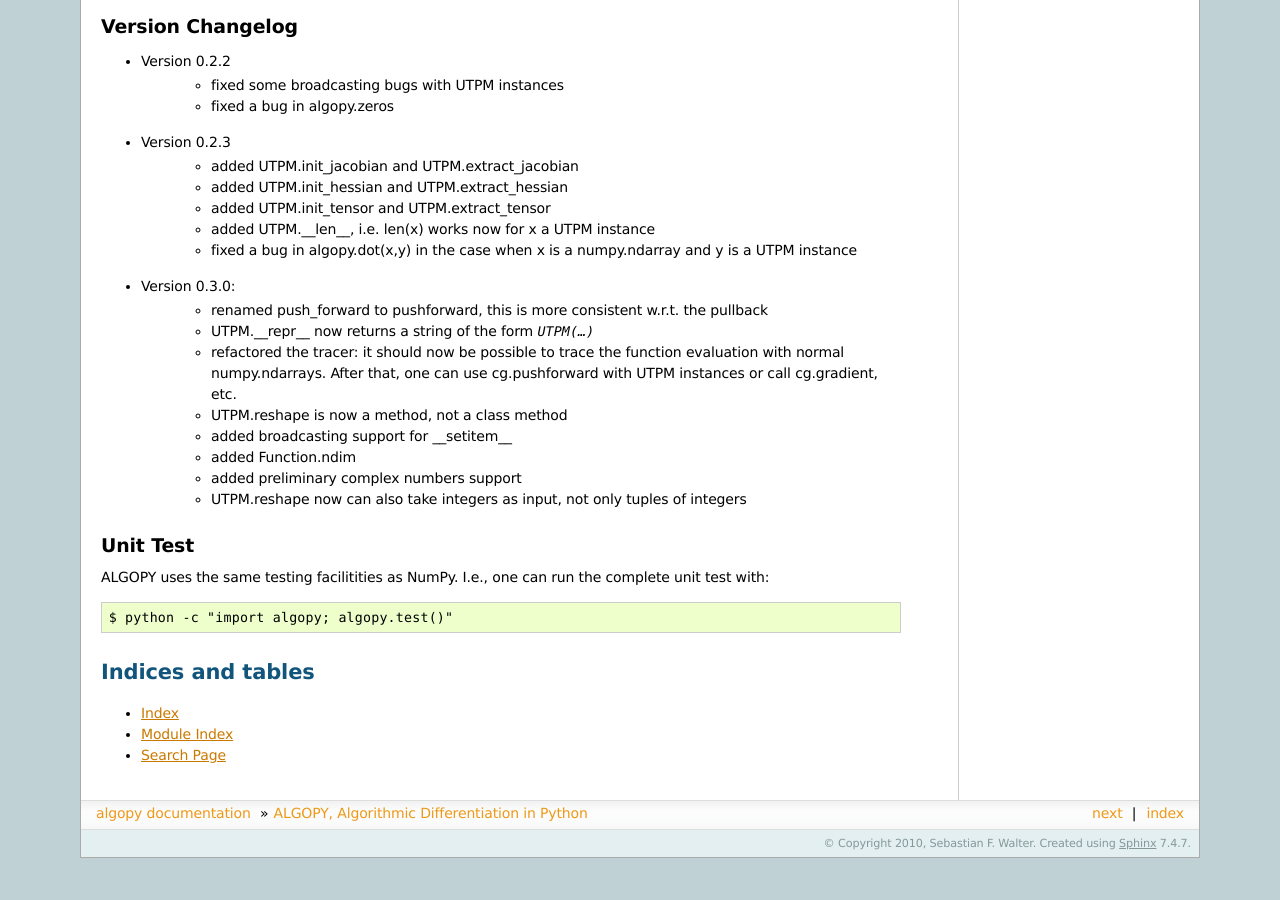
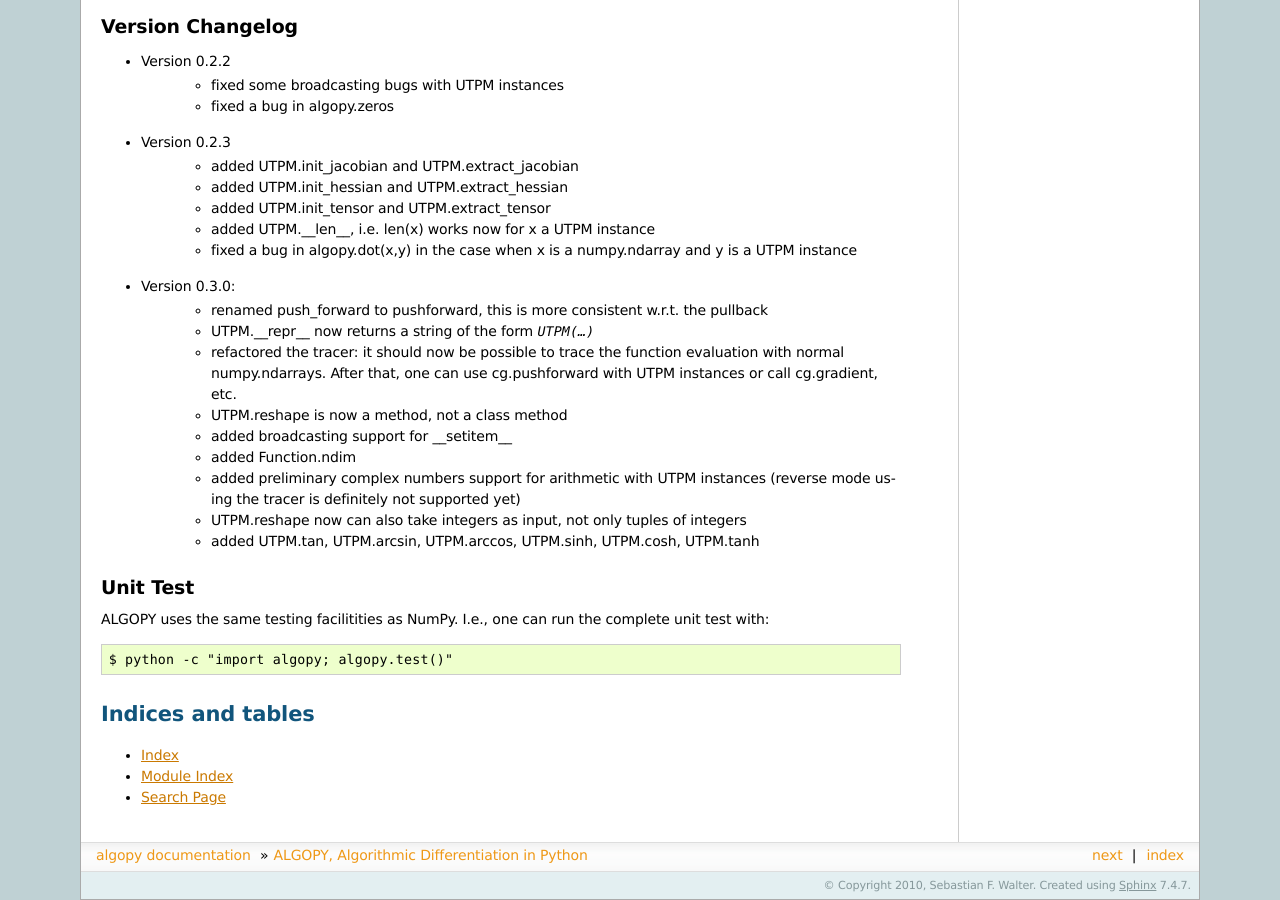
Before and after one commit to b45ch1/algopy, a Sphinx documentation site: the page built from documentation/sphinx/index.rst, in a window 1280 px wide and 900 px high, scrolled down 3111 px. Built offline with Sphinx 7.4.7, drawn with Linux system fonts in a browser that asks for light colours; formulas are drawn with MathJax 3; before the commit the page ends 3969 px from its top, so only the background shows below that.

Commit message:
added new features to the readme.rst of the sphinx documentation

```diff
--- a/documentation/sphinx/index.rst
+++ b/documentation/sphinx/index.rst
@@ -189,9 +189,9 @@ Version Changelog
     * UTPM.reshape is now a method, not a class method
     * added broadcasting support for __setitem__
     * added Function.ndim
-    * added preliminary complex numbers support
+    * added preliminary complex numbers support for arithmetic with UTPM instances (reverse mode using the tracer is definitely not supported yet)
     * UTPM.reshape now can also take integers as input, not only tuples of integers
-
+    * added UTPM.tan, UTPM.arcsin, UTPM.arccos, UTPM.sinh, UTPM.cosh, UTPM.tanh
 
 Unit Test
 ---------
```
